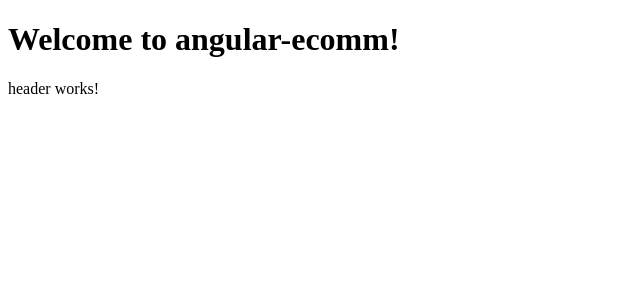
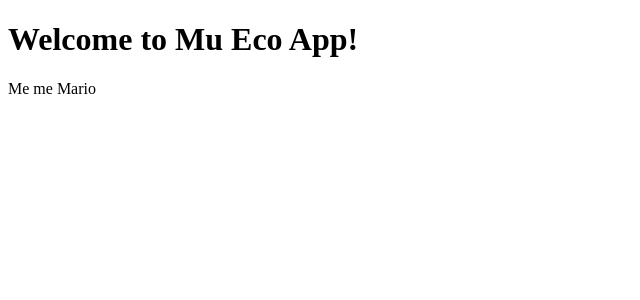
Before and after one commit to FakeGods/angular-learing, an Angular app: page / in a window 1280 px wide. Shown: the top 300 px of the page, without its empty margins (0-640 px from the left). Built offline with nearby package versions, Linux system fonts and the light colour scheme.

Commit message:
title = signal / header

```diff
--- a/src/app/app.component.ts
+++ b/src/app/app.component.ts
@@ -1,16 +1,16 @@
-import { Component } from '@angular/core';
+import { Component, signal } from '@angular/core';
 import { HeaderComponent } from './components/header/header.component';
 
 @Component({
   selector: 'app-root',
   imports: [HeaderComponent],
   template: `
-    <h1>Welcome to {{ title }}!</h1>
+    <h1>Welcome to {{ title() }}!</h1>
 
     <app-header />
   `,
   styles: ``,
 })
 export class AppComponent {
-  title = 'angular-ecomm';
+  title = signal('Mu Eco App');
 }
--- a/src/app/components/header/header.component.ts
+++ b/src/app/components/header/header.component.ts
@@ -1,15 +1,16 @@
-import { Component } from '@angular/core';
+import { Component, signal } from '@angular/core';
 
 @Component({
   selector: 'app-header',
   imports: [],
-  template: `
-    <p>
-      header works!
-    </p>
-  `,
-  styles: ``
+  template: ` <div class="header">{{ title() }}</div> `,
+  styles: `
+  .header {
+    background: rgb(255, 255, 255);
+    color: black;
+
+  }`,
 })
 export class HeaderComponent {
-
+  title = signal('Me me Mario');
 }
```
